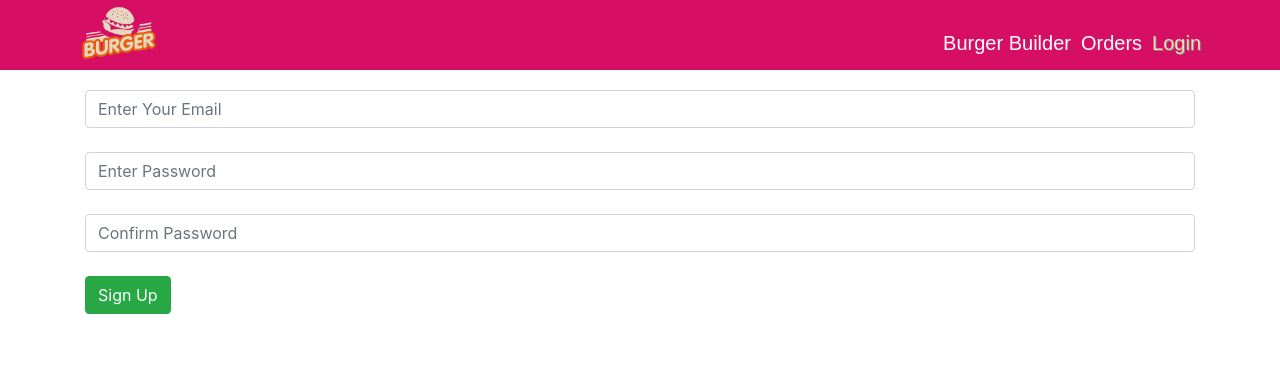
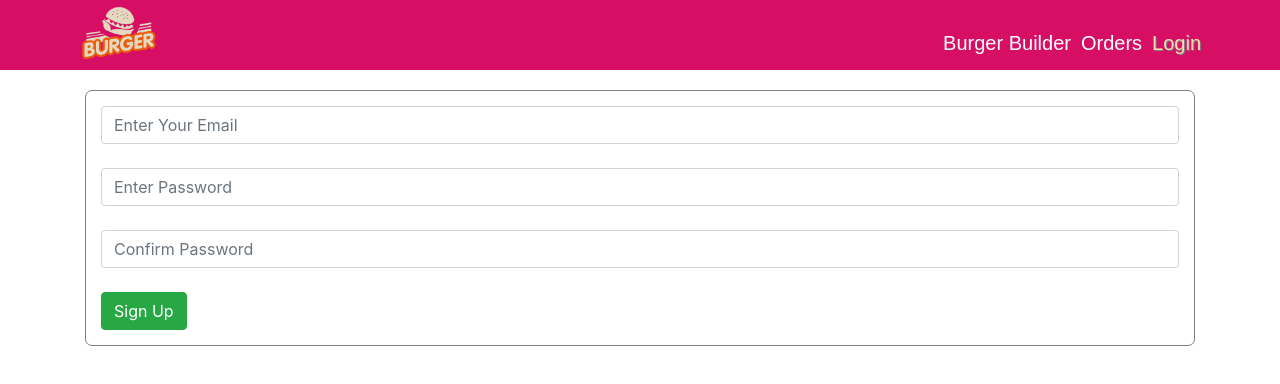
Before and after one commit to pauldipjoy/react_Burger_Builder_project, a React (Create React App) app: page /login in a window 1280 px wide. Shown: the top 384 px of the page. Built offline with nearby package versions, Linux system fonts and the light colour scheme.

Commit message:
Adding Validation

```diff
--- a/src/Components/Auth/Auth.js
+++ b/src/Components/Auth/Auth.js
@@ -12,11 +12,39 @@ class Auth extends Component {
             passwordConfirm: "",
           }}
           onSubmit={(values) => {
-            console.log(values);
+            console.log("Values:", values);
+          }}
+          validate={(values) => {
+            const errors = {};
+            if (!values.email) {
+              errors.email = "Required";
+            } else if (
+              !/^[A-Z0-9._%+-]+@[A-Z0-9.-]+\.[A-Z]{2,4}$/i.test(values.email)
+            ) {
+              errors.email = "Invalid email address!";
+            }
+            if (!values.password) {
+              errors.password = "Required";
+            } else if (values.password.length < 4) {
+              errors.password = "Must be atleast 4 Characters!";
+            }
+            if (!values.passwordConfirm) {
+              errors.passwordConfirm = "Required";
+            } else if (values.password !== values.passwordConfirm) {
+              errors.passwordConfirm = "Password fields does not match";
+            }
+            ////console.log("Errors:",errors);
+            return errors;
           }}
         >
-          {({ values, handleChange, handleSubmit }) => (
-            <div>
+          {({ values, handleChange, handleSubmit, errors }) => (
+            <div
+              style={{
+                border: "1px solid grey",
+                padding: "15px",
+                borderRadius: "7px",
+              }}
+            >
               <form onSubmit={handleSubmit}>
                 <input
                   name="email"
@@ -25,6 +53,7 @@ class Auth extends Component {
                   value={values.email}
                   onChange={handleChange}
                 />
+                <span style={{color:"#D70F64"}}>{errors.email}</span>
                 <br />
                 <input
                   name="password"
@@ -33,6 +62,7 @@ class Auth extends Component {
                   value={values.password}
                   onChange={handleChange}
                 />
+                <span style={{color:"#D70F64"}}>{errors.password}</span>
                 <br />
                 <input
                   name="passwordConfirm"
@@ -41,6 +71,7 @@ class Auth extends Component {
                   value={values.passwordConfirm}
                   onChange={handleChange}
                 />
+                <span style={{color:"#D70F64"}}>{errors.passwordConfirm}</span>
                 <br />
                 <button type="submit" className="btn btn-success">
                   Sign Up
```
